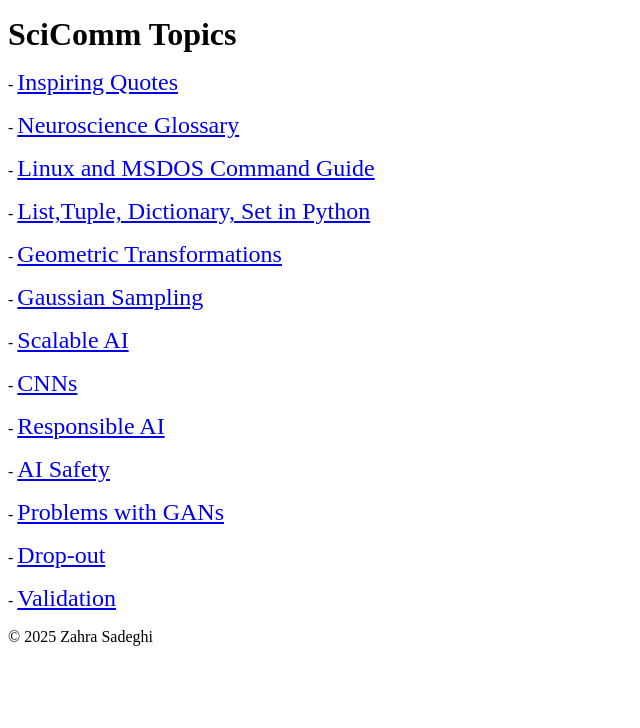
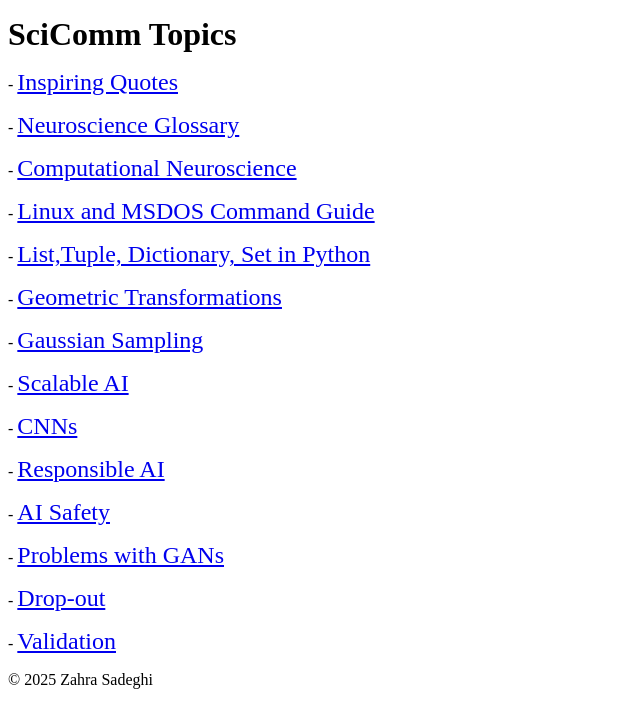
Before and after one commit to zahsa/zahsa.github.io, a Jekyll site: the page built from notes/index.md, in a window 1280 px wide. Shown: the top 728 px of the page, without its empty margins (0-640 px from the left). Built offline with Jekyll 4.4.1, drawn with Linux system fonts in a browser that asks for light colours.

Commit message:
Update index.md

```diff
--- a/notes/index.md
+++ b/notes/index.md
@@ -23,6 +23,9 @@
   - <a href="/notes/ns" style="font-size: 24px;">Neuroscience Glossary</a>
 </p>
 
+<p class="large-text">
+  - <a href="/notes/cns" style="font-size: 24px;">Computational Neuroscience</a>
+</p>
 <p class="large-text">
   - <a href="/notes/ln" style="font-size: 24px;">Linux and MSDOS Command Guide </a>
 </p>
```
